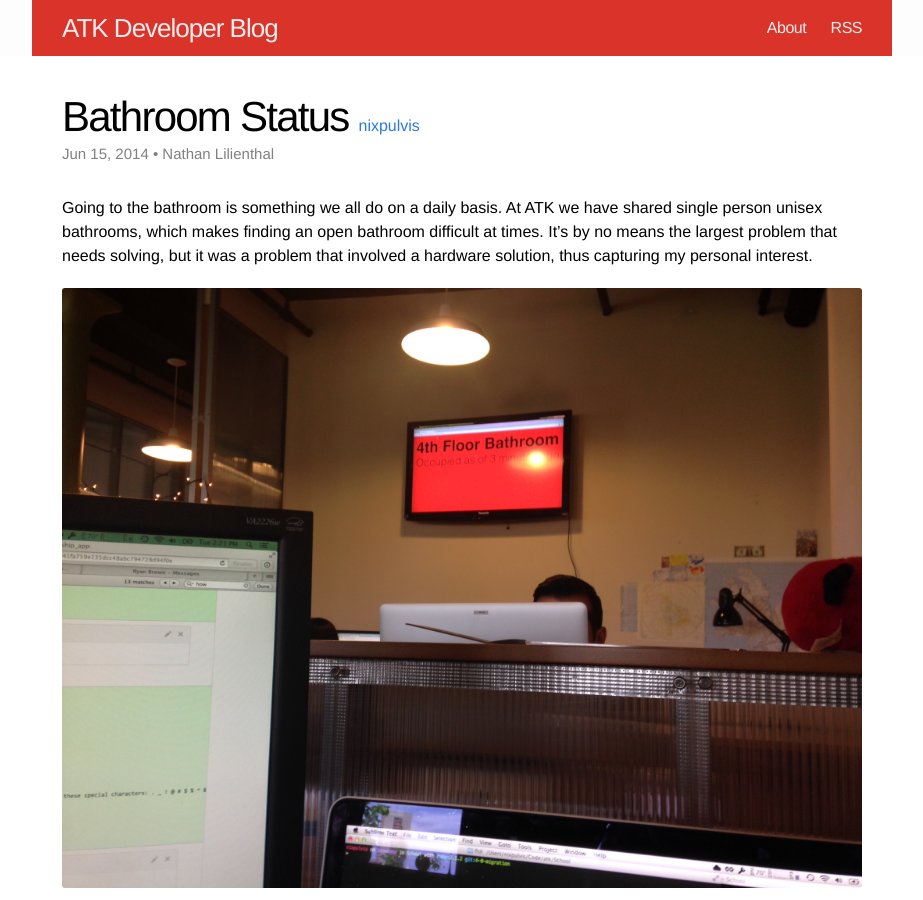
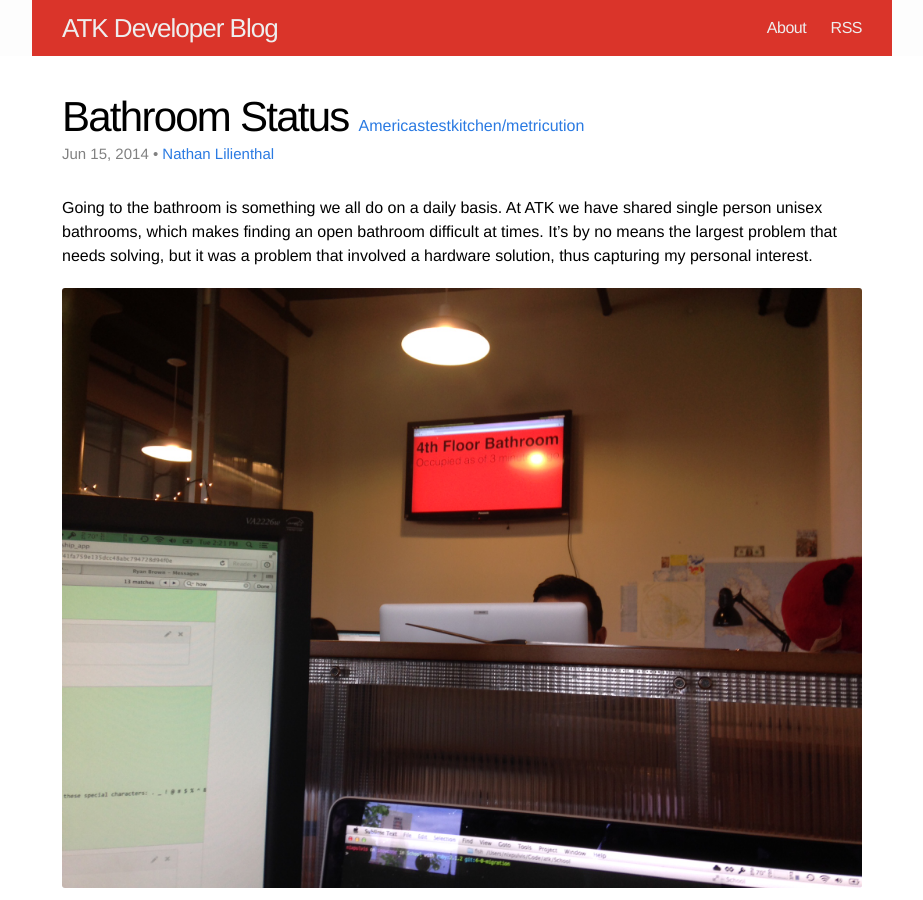
Before and after one commit to Americastestkitchen/Americastestkitchen.github.io, a Jekyll site: the page built from _posts/2014-06-15-bathroom-status.markdown, in a window 1280 px wide and 900 px high. Shown: the whole window, without its empty margins (178-1101 px from the left). Built offline with Jekyll 4.4.1, drawn with Linux system fonts in a browser that asks for light colours.

Commit message:
Add link to github.

```diff
--- a/_posts/2014-06-15-bathroom-status.markdown
+++ b/_posts/2014-06-15-bathroom-status.markdown
@@ -1,8 +1,9 @@
 ---
 layout: post
 title:  "Bathroom Status"
+github: Americastestkitchen/metricution
 author: Nathan Lilienthal
-github: nixpulvis
+github_username: nixpulvis
 date:   2014-06-15 23:15:00
 categories: rails embedded
 ---
```
